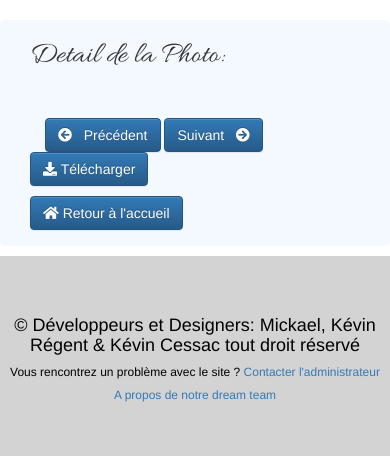
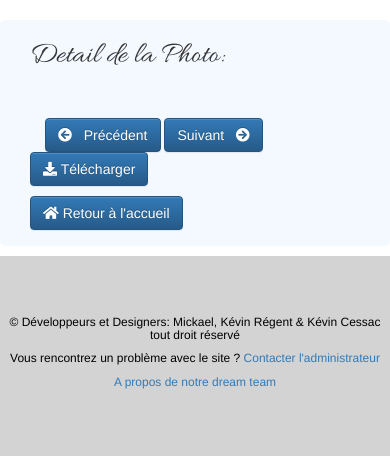
Before and after one commit to Michou95/site_mariage, a PHP site: page /site_mariage/details_photo.php in a window 390 px wide. Shown: the part 500-956 px from the top of the page. Run offline with PHP 8.4, Linux system fonts and the light colour scheme; the visitor is signed in with stand-in values (Sample User, id 1); data that the repository does not hold is empty; some libraries are stand-ins or nearby versions.

Commit message:
footer title responsive

```diff
--- a/site_mariage/footer.php
+++ b/site_mariage/footer.php
@@ -5,7 +5,7 @@
         <script type="text/javascript" src="script.js"></script>
         <script src="https://code.jquery.com/ui/1.12.1/jquery-ui.min.js" integrity="sha256-VazP97ZCwtekAsvgPBSUwPFKdrwD3unUfSGVYrahUqU=" crossorigin="anonymous"></script>
 
-        <h4>&copy; Développeurs et Designers: Mickael, Kévin Régent & Kévin Cessac tout droit réservé</h4>
+        <h4 class="devTitle">&copy; Développeurs et Designers: Mickael, Kévin Régent & Kévin Cessac tout droit réservé</h4>
         <h6>Vous rencontrez un problème avec le site ? <a href="mailto:regent.mickael.mai@gmail.com">Contacter l'administrateur</a></h6>
         <h6 id="apropos">A propos de notre dream team</h6>
     </footer>
--- a/site_mariage/style.css
+++ b/site_mariage/style.css
@@ -669,6 +669,9 @@ p{
     margin-top: 5px;
   }
 
+  .devTitle {
+    font-size: 1.5rem;
+  }
 }
 
 @media screen and (min-width: 421px) and (max-width: 505px){
@@ -779,6 +782,9 @@ p{
     margin-top: 5px;
   }
 
+  .devTitle {
+    font-size: 1.3rem;
+  }
 }
 
 @media screen and (max-width:420px){
@@ -896,4 +902,8 @@ p{
     background-image: url('mariage/photos_charline/mairie/424-compressor.jpg');
     background-position-x: -180px;
   }
+
+  .devTitle {
+    font-size: 1.2rem;
+  }
 }
```
